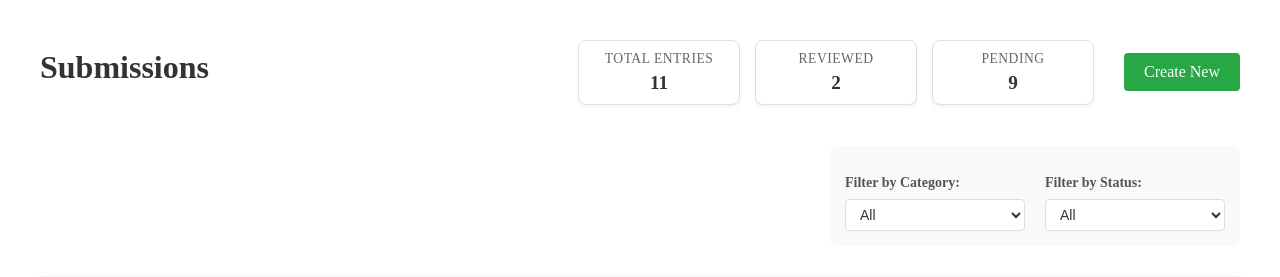
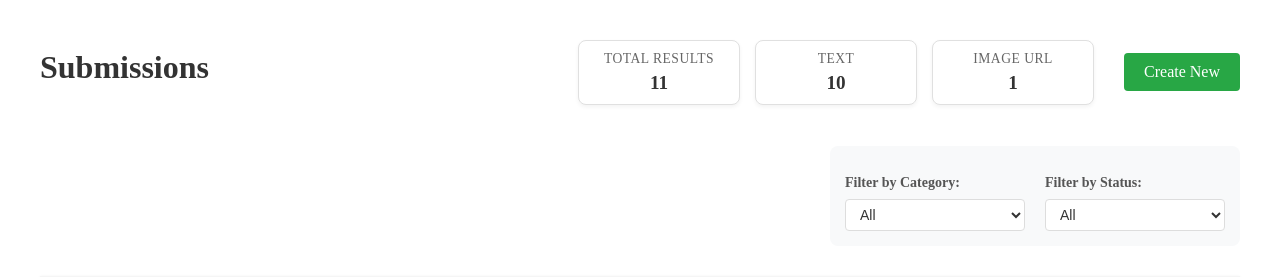
Before and after one commit to TharHtet236401/intern_task1, a Django app: page / in a window 1280 px wide. Shown: the part 76-353 px from the top of the page. Run offline with Django 5.2, Linux system fonts and the light colour scheme; data comes from the database, SQL or seed files in the repository; some libraries are stand-ins or nearby versions.

Commit message:
Update submission statistics to show category-based counts

```diff
--- a/submissions/templates/submissions/home.html
+++ b/submissions/templates/submissions/home.html
@@ -7,16 +7,16 @@
         <div class="header-right">
             <div class="stats-container">
                 <div class="stat-box">
-                    <span class="stat-label">Total Entries</span>
-                    <span class="stat-value">{{ count }}</span>
+                    <span class="stat-label">Total Results</span>
+                    <span class="stat-value">{{ total_count }}</span>
                 </div>
                 <div class="stat-box">
-                    <span class="stat-label">Reviewed</span>
-                    <span class="stat-value">{{ reviewed_count }}</span>
+                    <span class="stat-label">Text</span>
+                    <span class="stat-value">{{ text_count }}</span>
                 </div>
                 <div class="stat-box">
-                    <span class="stat-label">Pending</span>
-                    <span class="stat-value">{{ pending_count }}</span>
+                    <span class="stat-label">Image URL</span>
+                    <span class="stat-value">{{ image_count }}</span>
                 </div>
             </div>
             <a href="{% url 'create_submission' %}" class="create-btn">Create New</a>
--- a/submissions/views.py
+++ b/submissions/views.py
@@ -2,6 +2,7 @@ from django.shortcuts import render, redirect, get_object_or_404
 from django.http import HttpResponse, JsonResponse
 from django.core.paginator import Paginator
 from django.template.loader import render_to_string
+from django.db.models import Count
 from .models import Submission
 from django.contrib import messages
 from .forms import SubmissionForm
@@ -26,10 +27,10 @@ def home(request):
         elif status == 'pending':
             submissions = submissions.filter(is_reviewed=False)
 
-        # Get counts
-        total_count = submissions.count()
-        reviewed_count = submissions.filter(is_reviewed=True).count()
-        pending_count = submissions.filter(is_reviewed=False).count()
+        # Get filtered counts by category
+        text_count = submissions.filter(category='TEXT').count()
+        image_count = submissions.filter(category='IMAGE_URL').count()
+        total_count = text_count + image_count
 
         # Pagination
         paginator = Paginator(submissions, 10)
@@ -43,9 +44,9 @@ def home(request):
             'categories': Submission.CATEGORY_CHOICES,
             'selected_category': category,
             'selected_status': status,
-            'count': total_count,
-            'reviewed_count': reviewed_count,
-            'pending_count': pending_count,
+            'total_count': total_count,
+            'text_count': text_count,
+            'image_count': image_count,
         }
 
         if request.headers.get('HX-Request'):
@@ -58,9 +59,9 @@ def home(request):
             'categories': Submission.CATEGORY_CHOICES,
             'selected_category': '',
             'selected_status': '',
-            'count': 0,
-            'reviewed_count': 0,
-            'pending_count': 0,
+            'total_count': 0,
+            'text_count': 0,
+            'image_count': 0,
         }
         if request.headers.get('HX-Request'):
             return render(request, 'submissions/partials/content_section.html', context)
```
